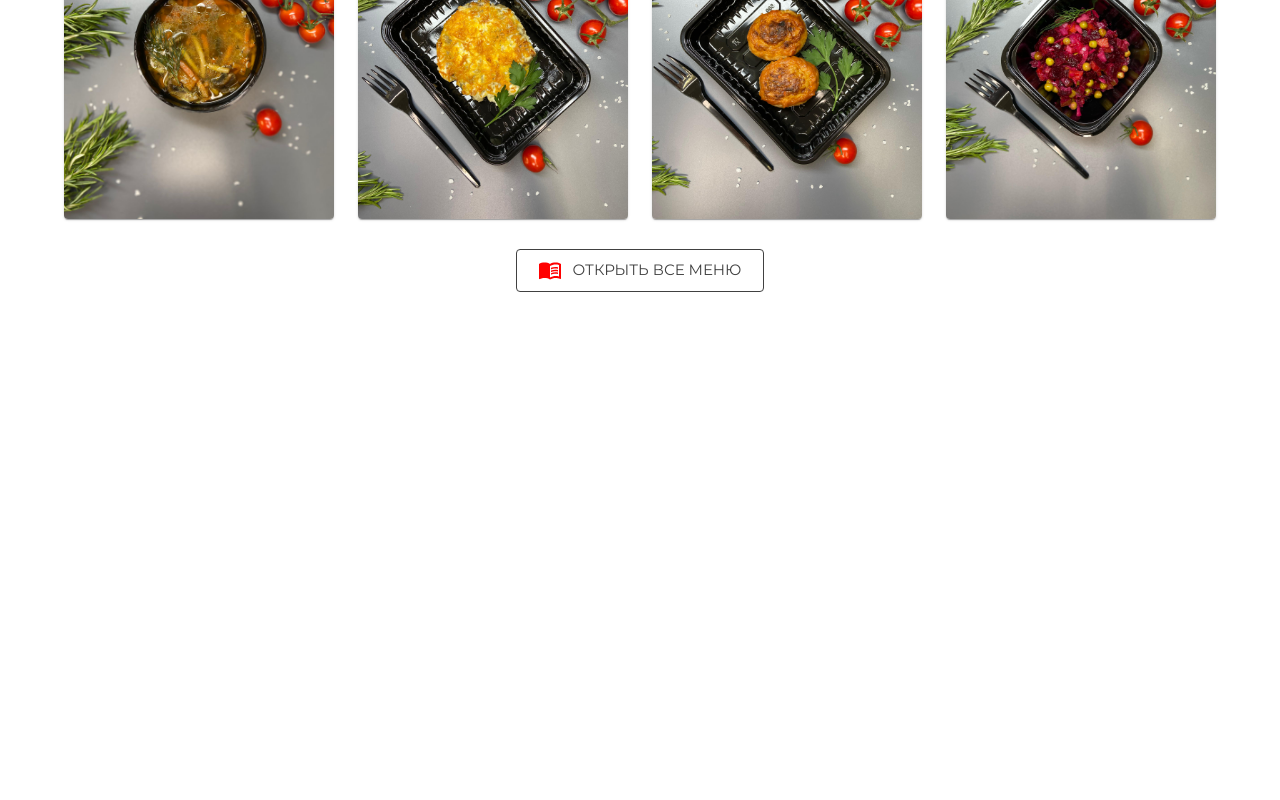
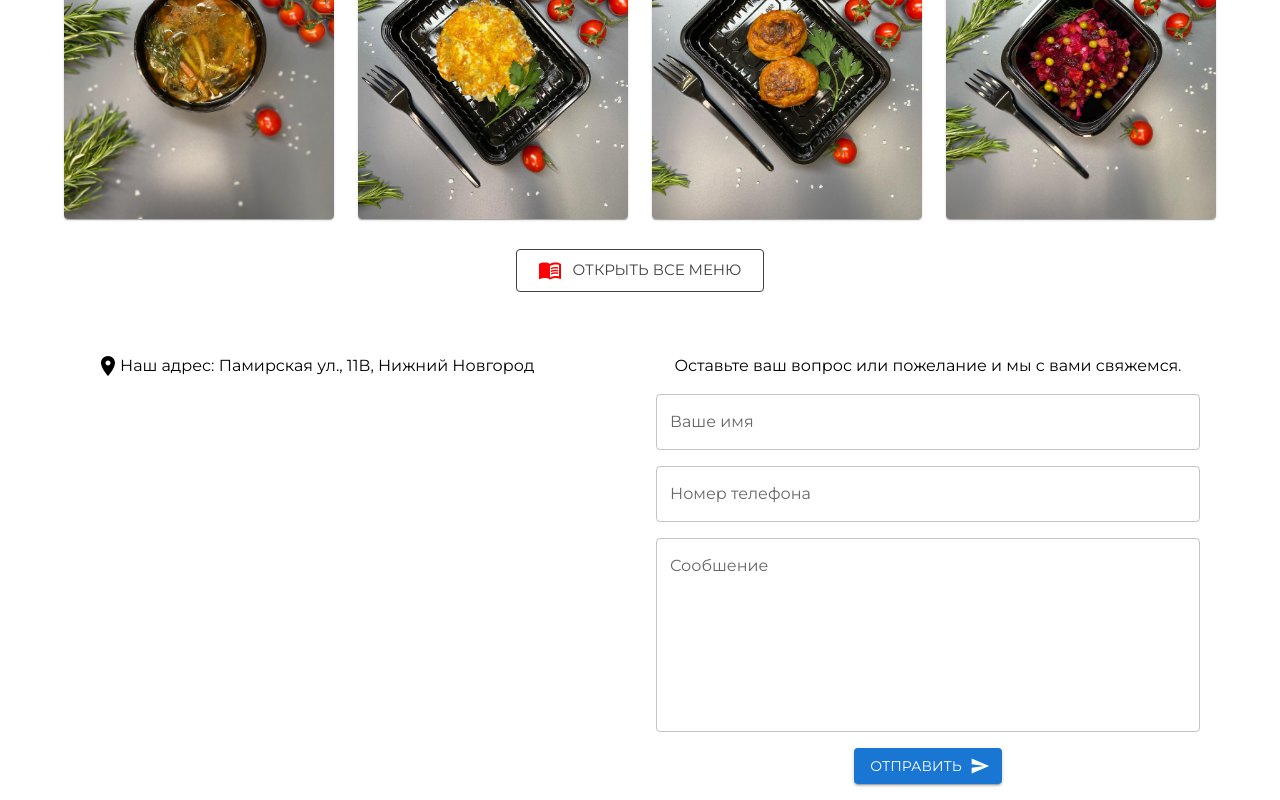
Before and after one commit to evkondr/vkuseda-client, a React (Create React App) app: page / in a window 1280 px wide. Shown: the part 1426-2226 px from the top of the page. Before the commit the page ends 1748 px from the top, so only its background shows below. Built offline with nearby package versions, Linux system fonts and the light colour scheme.

Commit message:
feat: add contact section

```diff
--- a/src/App.tsx
+++ b/src/App.tsx
@@ -2,6 +2,7 @@ import React from 'react';
 import Header from './Components/Header/Header';
 import Welcome from './Components/Welcome/Welcome';
 import ShortMenu from './Components/ShortMenu/ShortMenu';
+import Contacts from './Components/Contacts/Contacts';
 
 const App = () => {
   return (
@@ -9,6 +10,7 @@ const App = () => {
       <Header />
       <Welcome />
       <ShortMenu />
+      <Contacts />
     </>
   );
 };
--- /dev/null
+++ b/src/Components/Contacts/Contacts.tsx
@@ -0,0 +1,32 @@
+import React from 'react';
+import {
+  Box, Container, Grid, Typography,
+} from '@mui/material/';
+import RoomIcon from '@mui/icons-material/Room';
+import Form from '../Form/Form';
+
+const Contacts = () => {
+  return (
+    <Box>
+      <Container maxWidth="lg">
+        <Grid container>
+          <Grid item lg={6} md={6} sm={12} padding={2}>
+            <Typography padding={2} sx={{ display: 'flex', alignItems: 'center' }}>
+              <RoomIcon />
+              Наш адрес: Памирская ул., 11В, Нижний Новгород
+            </Typography>
+            <iframe title="map" src="https://yandex.ru/map-widget/v1/?ll=43.941710%2C56.270793&mode=poi&poi%5Bpoint%5D=43.940836%2C56.270351&poi%5Buri%5D=ymapsbm1%3A%2F%2Forg%3Foid%3D138234516466&z=15.41" width="100%" height="340px" style={{ border: 'none' }} />
+          </Grid>
+          <Grid item lg={6} md={6} sm={12} padding={2}>
+            <Typography padding={2} align="center">
+              Оставьте ваш вопрос или пожелание и мы с вами свяжемся.
+            </Typography>
+            <Form />
+          </Grid>
+        </Grid>
+      </Container>
+    </Box>
+  );
+};
+
+export default Contacts;
--- /dev/null
+++ b/src/Components/Form/Form.tsx
@@ -0,0 +1,20 @@
+import React from 'react';
+import {
+  Box, TextField, Stack, Button,
+} from '@mui/material/';
+import SendIcon from '@mui/icons-material/Send';
+
+const Form = () => {
+  return (
+    <Box component="form">
+      <Stack spacing={2} alignItems="center">
+        <TextField id="name" label="Ваше имя" variant="outlined" fullWidth margin="dense" />
+        <TextField id="phone" label="Номер телефона" variant="outlined" fullWidth margin="dense" />
+        <TextField id="message" label="Сообшение" multiline rows={7} fullWidth variant="outlined" margin="dense" />
+        <Button variant="contained" endIcon={<SendIcon />}>Отправить</Button>
+      </Stack>
+    </Box>
+  );
+};
+
+export default Form;
```
